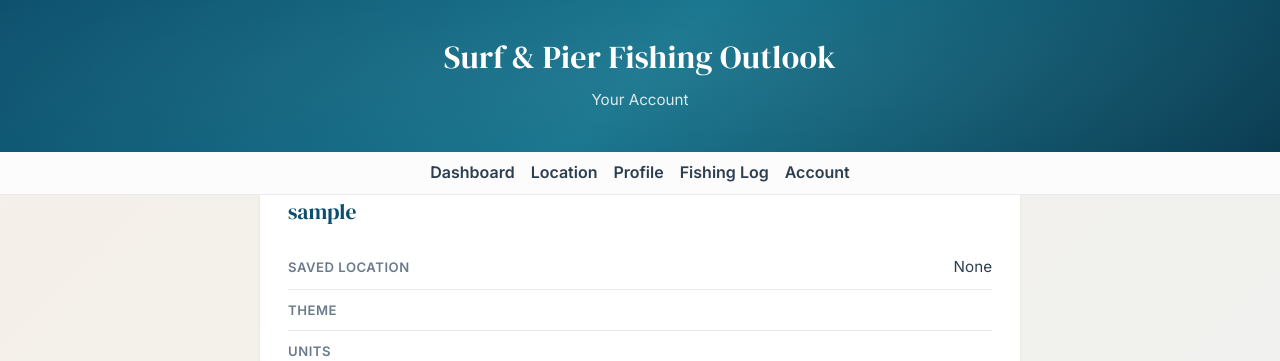
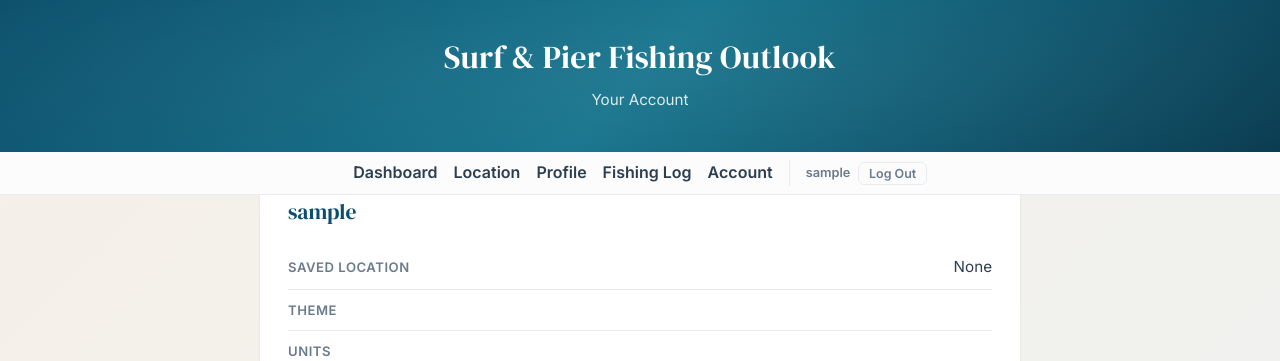
Before and after one commit to ConnnnerDay/surf-pier-forecast, a Flask app: page /account in a window 1280 px wide. Shown: the top 361 px of the page. Run offline with Flask 3, Linux system fonts and the light colour scheme; the visitor is signed in with stand-in values (Sample User, id 1); data comes from the database, SQL or seed files in the repository; data that the repository does not hold is empty.

Commit message:
Fix CSRF Bad Request, stale session state, and missing login indicator
Service worker (sw.js):
- Stop caching HTML navigate responses — they embed session CSRF tokens
  that go stale when the session changes, causing 400 Bad Request when a
  user submits a location form from a cached page
- Remove '/' from PRECACHE for the same reason
- Bump CACHE_NAME to v2 so all browsers evict the old broken cache
- Only cache static assets (CSS, icons) with cache-first strategy

Logout (auth.py):
- session.clear() instead of session.pop("user_id") so the CSRF token,
  location_id, and all other state are wiped on logout
- Redirect directly to auth.landing instead of views.index (avoids the
  double-redirect and gets the user to the welcome page immediately)

Nav (_main_nav.html + style.css):
- Show logged-in username and a Log Out button at the end of the nav so
  users always know which account they're on
- The "not logged in" confusion was because there was no visible indicator
  that a persistent 365-day session was still active

https://claude.ai/code/session_01GpKKkv3iN9Mw96HuCPQ1kn

```diff
--- a/static/style.css
+++ b/static/style.css
@@ -3665,6 +3665,48 @@ footer p {
   text-decoration: underline;
 }
 
+.app-nav-divider {
+  width: 1px;
+  background: var(--border-light);
+  align-self: stretch;
+  margin: 0;
+}
+
+.app-nav-user-item {
+  display: flex;
+  align-items: center;
+  gap: 0.5rem;
+}
+
+.app-nav-username {
+  font-size: 0.8rem;
+  color: var(--text-muted);
+  font-weight: 600;
+  white-space: nowrap;
+}
+
+.app-nav-logout-form {
+  margin: 0;
+}
+
+.app-nav-logout-btn {
+  background: none;
+  border: 1px solid var(--border-light);
+  border-radius: var(--radius-sm);
+  color: var(--text-muted);
+  font-size: 0.78rem;
+  font-family: inherit;
+  font-weight: 600;
+  padding: 0.2rem 0.6rem;
+  cursor: pointer;
+  white-space: nowrap;
+}
+
+.app-nav-logout-btn:hover {
+  border-color: var(--coral);
+  color: var(--coral);
+}
+
 /* ---------- Interactive Charts ---------- */
 .chart-panel {
   margin-top: 1rem;
@@ -3682,6 +3724,8 @@ footer p {
   .app-nav-toggle { display: inline-block; }
   .app-nav-links { display: none; flex-direction: column; align-items: flex-start; margin-top: 0.5rem; }
   .app-nav-links.is-open { display: flex; }
+  .app-nav-divider { width: 100%; height: 1px; align-self: auto; margin: 0.25rem 0; }
+  .app-nav-user-item { flex-direction: column; align-items: flex-start; }
 }
 
 /* ==========================================================================
--- a/templates/partials/_main_nav.html
+++ b/templates/partials/_main_nav.html
@@ -9,6 +9,14 @@
     <li><a href="{{ url_for('views.index') }}#fish-log">Fishing Log</a></li>
     {% if user %}
     <li><a href="{{ url_for('auth.account') }}">Account</a></li>
+    <li class="app-nav-divider" aria-hidden="true"></li>
+    <li class="app-nav-user-item">
+      <span class="app-nav-username">{{ user.username }}</span>
+      <form method="post" action="{{ url_for('auth.logout') }}" class="app-nav-logout-form">
+        <input type="hidden" name="csrf_token" value="{{ csrf_token }}">
+        <button type="submit" class="app-nav-logout-btn">Log Out</button>
+      </form>
+    </li>
     {% endif %}
   </ul>
 </nav>
--- a/web/auth.py
+++ b/web/auth.py
@@ -154,8 +154,8 @@ def register() -> Any:
 @bp.route("/logout", methods=["POST"])
 def logout() -> Any:
     """Log out the current user."""
-    session.pop("user_id", None)
-    return redirect(url_for("views.index"))
+    session.clear()
+    return redirect(url_for("auth.landing"))
 
 
 @bp.route("/account")
```
Also changed, not shown: static/sw.js (+10 -17 lines).
